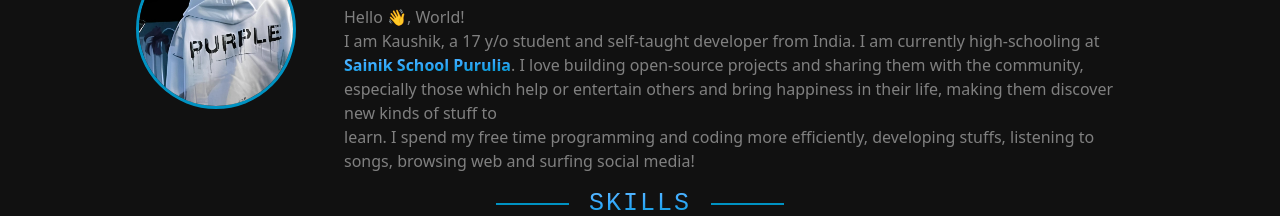
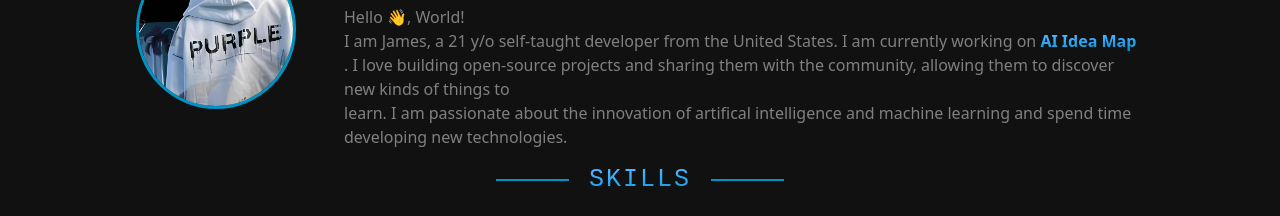
Before and after one commit to greedywind/greedywind.github.io, a plain HTML site: page index.html in a window 1280 px wide. Shown: the part 82-298 px from the top of the page. Drawn offline with nearby package versions, Linux system fonts and the light colour scheme; a web font is replaced by a local one.

Commit message:
Updated description

```diff
--- a/index.html
+++ b/index.html
@@ -34,13 +34,11 @@
                     <!-- ABOUT HIM -->
                     <p class="gray-text">
                         Hello 👋, World! <br>
-                        I am Kaushik, a 17 y/o student and self-taught developer from India. I am currently
-                        high-schooling at <b class="hue-bold"><a href="https://sainikschoolpurulia.com">Sainik School
-                                Purulia</a></b>.
-                        I love building open-source projects and sharing them with the community, especially those which
-                        help or entertain others and bring happiness in their life, making them discover new kinds of
-                        stuff to <br>learn. I spend my free time programming and coding more efficiently, developing
-                        stuffs, listening to songs, browsing web and surfing social media!
+                        I am James, a 21 y/o self-taught developer from the United States. I am currently
+                        working on <b class="hue-bold"><a href="https://www.superusapp.com">AI Idea Map
+                                </a></b>.
+                        I love building open-source projects and sharing them with the community, allowing them to discover new kinds of
+                        things to <br>learn. I am passionate about the innovation of artifical intelligence and machine learning and spend time developing new technologies.
                     </p>
                 </div>
             </div>
```
